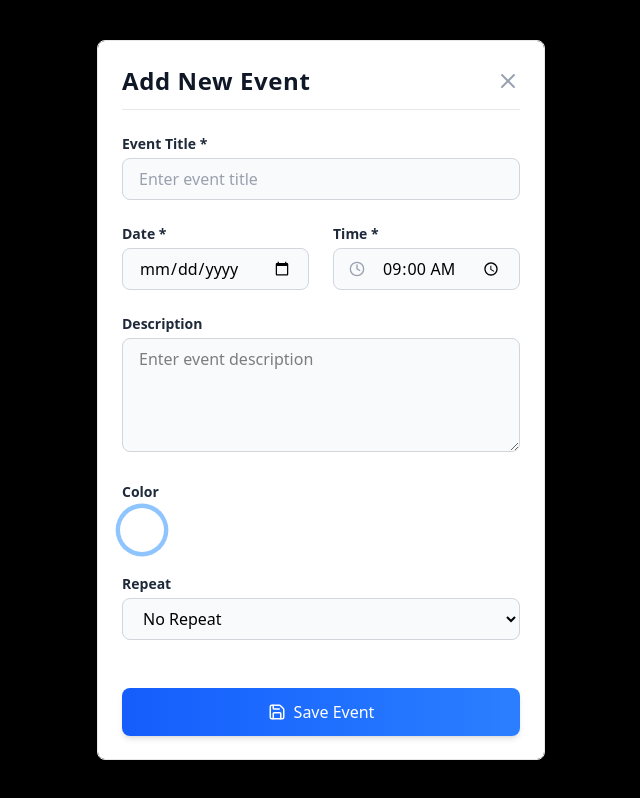
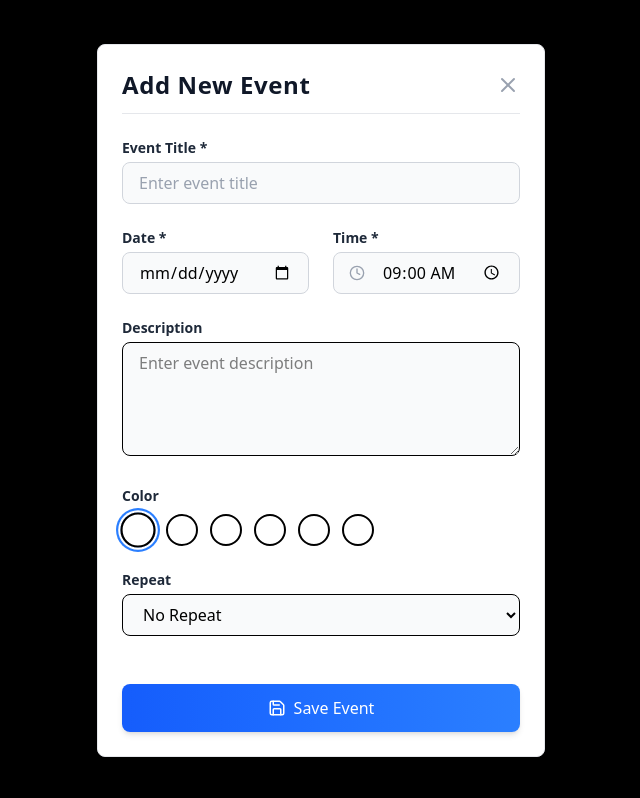
Before and after one commit to Gunavardhansai/CustomEventCalendar, a React (Vite) app: page / in a window 1280 px wide. Both pictures are taken after typing "Sample" into the empty fields and a click on the button "Add Event". Shown: the whole page, without its empty margins (319-959 px from the left). Built offline with nearby package versions, Linux system fonts and the light colour scheme.

Commit message:
Update EventForm.jsx

```diff
--- a/src/components/EventCalendar/EventForm.jsx
+++ b/src/components/EventCalendar/EventForm.jsx
@@ -48,7 +48,6 @@ const EventForm = ({ event, onSave, onCancel, onDelete }) => {
   };
 
   return (
-    // Modal background changed to glass blur + lighter black overlay
     <div className="fixed inset-0 bg-black bg-opacity-40 backdrop-blur-sm flex items-center justify-center z-50 p-4">
       <div className="bg-white border border-gray-200 shadow-lg rounded-lg w-full max-w-md max-h-[90vh] overflow-y-auto">
         <div className="p-6">
@@ -68,7 +67,7 @@ const EventForm = ({ event, onSave, onCancel, onDelete }) => {
 
           {/* Form */}
           <form onSubmit={handleSubmit} className="space-y-6">
-            {/* Title Field */}
+            {/* Title */}
             <div>
               <label htmlFor="title" className="block text-sm font-semibold text-gray-800 mb-1">
                 Event Title *
@@ -79,15 +78,15 @@ const EventForm = ({ event, onSave, onCancel, onDelete }) => {
                 name="title"
                 value={formData.title}
                 onChange={handleChange}
-                className={`w-full rounded-lg px-4 py-2 border border-gray-300 bg-gray-50 placeholder-gray-400 focus:outline-none focus:ring-4 focus:ring-blue-300 transition
-                  ${errors.title ? 'border-red-400' : 'border-gray-300'}
-                `}
+                className={`w-full rounded-lg px-4 py-2 border bg-gray-50 placeholder-gray-400 focus:outline-none focus:ring-4 focus:ring-blue-300 transition ${
+                  errors.title ? 'border-red-400' : 'border-gray-300'
+                }`}
                 placeholder="Enter event title"
               />
               {errors.title && <p className="text-red-600 text-sm mt-1">{errors.title}</p>}
             </div>
 
-            {/* Date and Time Fields */}
+            {/* Date + Time */}
             <div className="grid grid-cols-2 gap-6">
               <div>
                 <label htmlFor="date" className="block text-sm font-semibold text-gray-800 mb-1">
@@ -99,13 +98,12 @@ const EventForm = ({ event, onSave, onCancel, onDelete }) => {
                   name="date"
                   value={formData.date}
                   onChange={handleChange}
-                  className={`w-full rounded-lg px-4 py-2 border border-gray-300 bg-gray-50 focus:outline-none focus:ring-4 focus:ring-blue-300 transition
-                    ${errors.date ? 'border-red-400' : 'border-gray-300'}
-                  `}
+                  className={`w-full rounded-lg px-4 py-2 border bg-gray-50 focus:outline-none focus:ring-4 focus:ring-blue-300 transition ${
+                    errors.date ? 'border-red-400' : 'border-gray-300'
+                  }`}
                 />
                 {errors.date && <p className="text-red-600 text-sm mt-1">{errors.date}</p>}
               </div>
-
               <div>
                 <label htmlFor="time" className="block text-sm font-semibold text-gray-800 mb-1">
                   Time *
@@ -118,16 +116,16 @@ const EventForm = ({ event, onSave, onCancel, onDelete }) => {
                     name="time"
                     value={formData.time}
                     onChange={handleChange}
-                    className={`w-full rounded-lg pl-12 pr-4 py-2 border border-gray-300 bg-gray-50 focus:outline-none focus:ring-4 focus:ring-blue-300 transition
-                      ${errors.time ? 'border-red-400' : 'border-gray-300'}
-                    `}
+                    className={`w-full rounded-lg pl-12 pr-4 py-2 border bg-gray-50 focus:outline-none focus:ring-4 focus:ring-blue-300 transition ${
+                      errors.time ? 'border-red-400' : 'border-gray-300'
+                    }`}
                   />
                 </div>
                 {errors.time && <p className="text-red-600 text-sm mt-1">{errors.time}</p>}
               </div>
             </div>
 
-            {/* Description Field */}
+            {/* Description */}
             <div>
               <label htmlFor="description" className="block text-sm font-semibold text-gray-800 mb-1">
                 Description
@@ -137,34 +135,33 @@ const EventForm = ({ event, onSave, onCancel, onDelete }) => {
                 name="description"
                 value={formData.description}
                 onChange={handleChange}
-                className="w-full rounded-lg px-4 py-2 border border-gray-300 bg-gray-50 focus:outline-none focus:ring-4 focus:ring-blue-300 transition"
+                className="w-full rounded-lg px-4 py-2 border bg-gray-50 focus:outline-none focus:ring-4 focus:ring-blue-300 transition"
                 rows={4}
                 placeholder="Enter event description"
               />
             </div>
 
-            {/* Color Selection */}
+            {/* Color Picker */}
             <div>
-              <label className="block text-sm font-semibold text-gray-800 mb-2">
-                Color
-              </label>
+              <label className="block text-sm font-semibold text-gray-800 mb-2">Color</label>
               <div className="flex gap-3">
                 {EVENT_COLORS.map(color => (
                   <button
                     key={color.value}
                     type="button"
                     onClick={() => setFormData(prev => ({ ...prev, color: color.value }))}
-                    className={`w-10 h-10 rounded-full transition-transform duration-200
-                      ${formData.color === color.value ? 'ring-4 ring-blue-300 scale-110' : 'hover:scale-110'}
-                    `}
-                    style={{ backgroundColor: color.class.replace('bg-', '') }}
+                    className={`w-8 h-8 rounded-full border-2 transition-transform duration-200 focus:outline-none ${
+                      formData.color === color.value
+                        ? 'ring-2 ring-offset-2 ring-blue-500 scale-110'
+                        : 'hover:scale-110'
+                    } ${color.className}`}
                     aria-label={`Select ${color.label} color`}
                   />
                 ))}
               </div>
             </div>
 
-            {/* Recurrence Options */}
+            {/* Recurrence */}
             <div>
               <label htmlFor="recurrence" className="block text-sm font-semibold text-gray-800 mb-1">
                 Repeat
@@ -174,7 +171,7 @@ const EventForm = ({ event, onSave, onCancel, onDelete }) => {
                 name="recurrence"
                 value={formData.recurrence}
                 onChange={handleChange}
-                className="w-full rounded-lg px-4 py-2 border border-gray-300 bg-gray-50 focus:outline-none focus:ring-4 focus:ring-blue-300 transition"
+                className="w-full rounded-lg px-4 py-2 border bg-gray-50 focus:outline-none focus:ring-4 focus:ring-blue-300 transition"
               >
                 {RECURRENCE_OPTIONS.map(option => (
                   <option key={option.value} value={option.value}>
@@ -184,7 +181,6 @@ const EventForm = ({ event, onSave, onCancel, onDelete }) => {
               </select>
             </div>
 
-            {/* Custom Interval */}
             {formData.recurrence === 'custom' && (
               <div>
                 <label htmlFor="customInterval" className="block text-sm font-semibold text-gray-800 mb-1">
@@ -197,12 +193,12 @@ const EventForm = ({ event, onSave, onCancel, onDelete }) => {
                   min="1"
                   value={formData.customInterval}
                   onChange={handleChange}
-                  className="w-full rounded-lg px-4 py-2 border border-gray-300 bg-gray-50 focus:outline-none focus:ring-4 focus:ring-blue-300 transition"
+                  className="w-full rounded-lg px-4 py-2 border bg-gray-50 focus:outline-none focus:ring-4 focus:ring-blue-300 transition"
                 />
               </div>
             )}
 
-            {/* Form Actions */}
+            {/* Action Buttons */}
             <div className="flex gap-4 pt-6">
               <button
                 type="submit"
@@ -216,7 +212,6 @@ const EventForm = ({ event, onSave, onCancel, onDelete }) => {
                   type="button"
                   onClick={() => onDelete(event.id)}
                   className="px-5 py-3 text-red-600 border border-red-600 rounded-lg hover:bg-red-50 focus:outline-none focus:ring-4 focus:ring-red-400 flex items-center justify-center transition"
-                  aria-label="Delete event"
                 >
                   <Trash2 size={18} />
                 </button>
```
